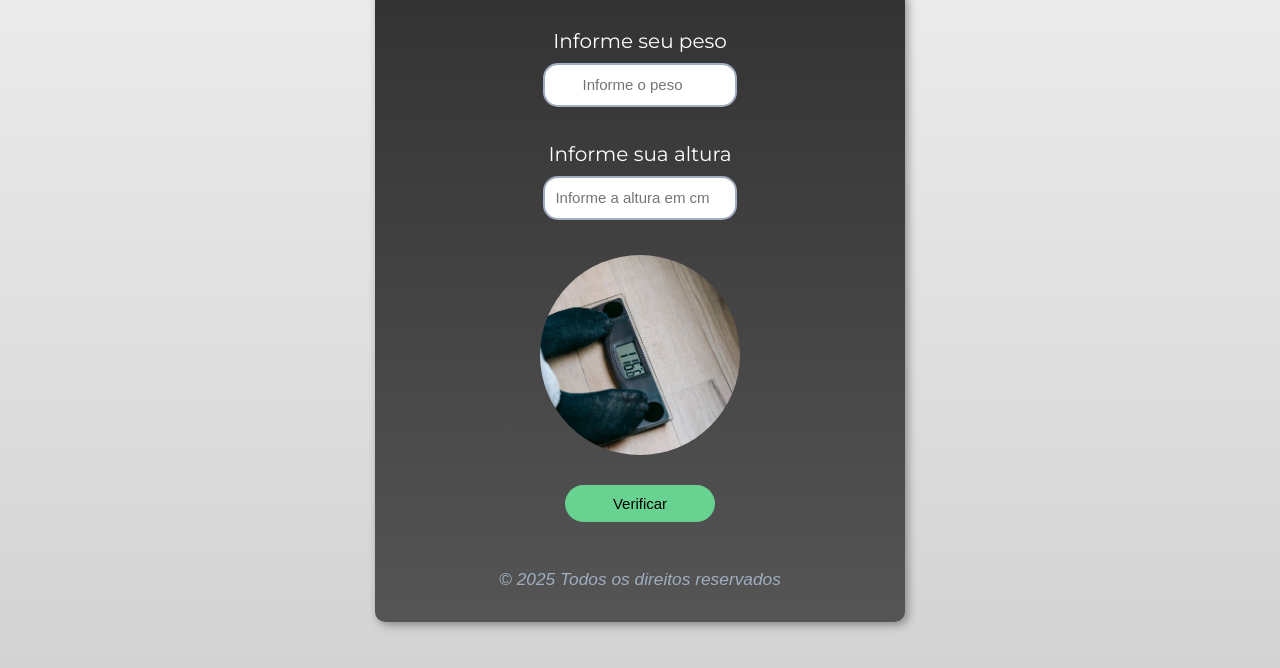
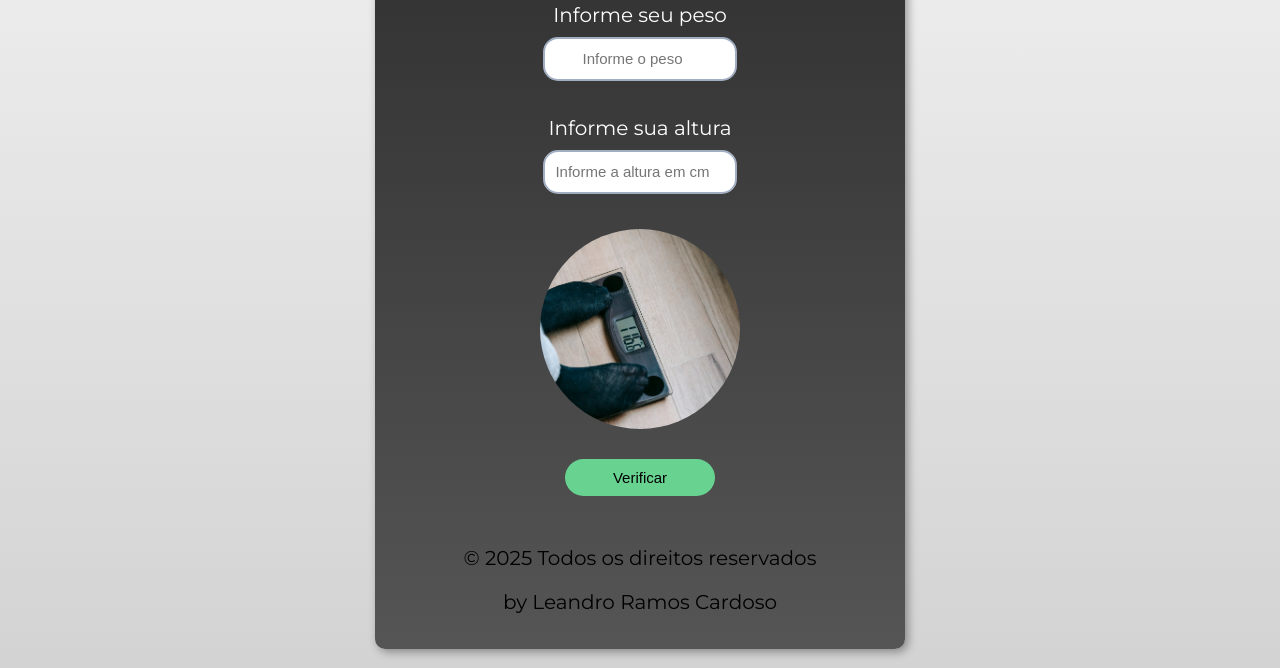
Before and after one commit to leandro-ramos-cardoso/calculoIMC, a plain HTML site: page index.html in a window 1280 px wide. Shown: the part 132-800 px from the top of the page. Drawn offline with Linux system fonts and the light colour scheme.

Commit message:
fix-footer

```diff
--- a/index.html
+++ b/index.html
@@ -35,7 +35,8 @@
         </div>
 
         <p class="direitos">
-            &copy; 2025 Todos os direitos reservados
+            <p>&copy; 2025 Todos os direitos reservados</p>
+            <p>by Leandro Ramos Cardoso</p>
         </p>
     </section>
 
```
